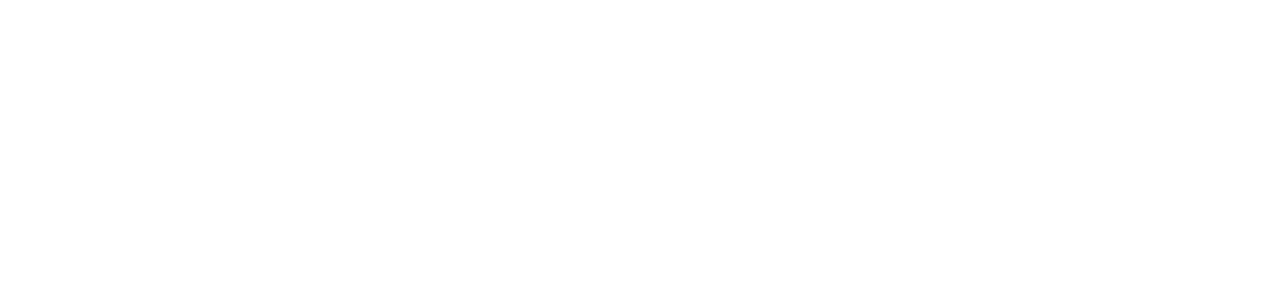
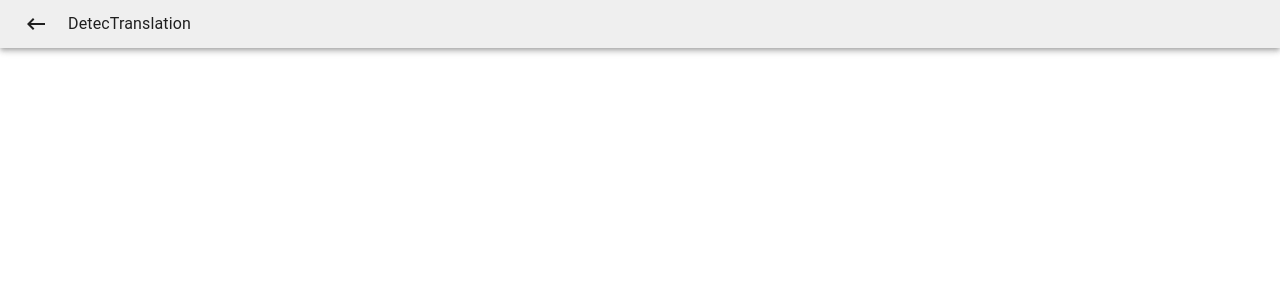
Before and after one commit to calinalexandru99/Individual-Project, a React (Create React App) app: page /about in a window 1280 px wide. Shown: the top 300 px of the page. Built offline with nearby package versions, Linux system fonts and the light colour scheme.

Commit message:
Add navigation bar to all screens

```diff
--- a/src/screens/About.tsx
+++ b/src/screens/About.tsx
@@ -1,7 +1,11 @@
 import React from "react";
+import TopBar from "../components/TopBar";
 
 const About: React.FC = () => {
     return (<>
+        <TopBar showBack>
+
+        </TopBar>
     </>)
 }
 export default About;
--- a/src/screens/Credits.tsx
+++ b/src/screens/Credits.tsx
@@ -1,7 +1,11 @@
 import React from "react";
+import TopBar from "../components/TopBar";
 
 const Credits: React.FC = () => {
     return (<>
+        <TopBar showBack>
+
+        </TopBar>
     </>)
 }
 export default Credits;
--- a/src/screens/Detection.tsx
+++ b/src/screens/Detection.tsx
@@ -1,7 +1,11 @@
 import React from "react";
+import TopBar from "../components/TopBar";
 
 const Detection: React.FC = () => {
     return (<>
+        <TopBar showBack>
+
+        </TopBar>
     </>)
 }
 export default Detection;
```
